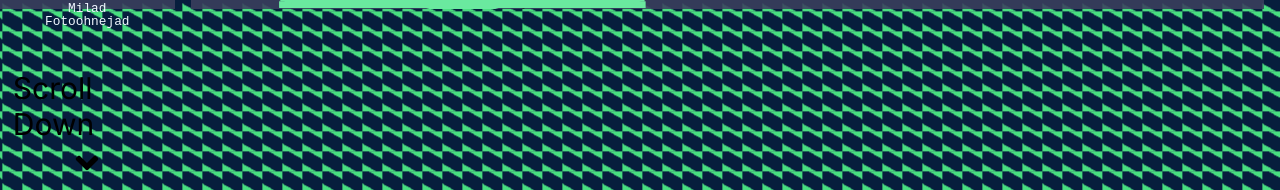
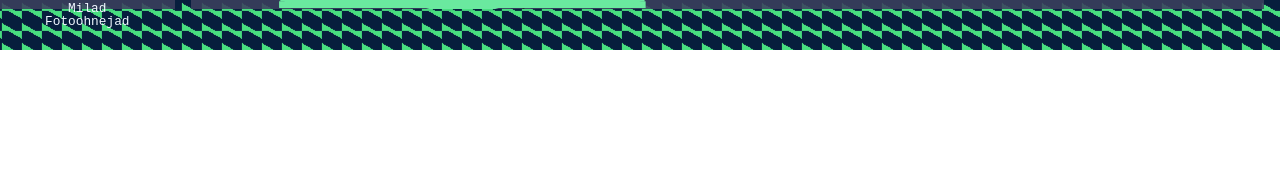
Before and after one commit to Milad-fotoohnejad/My_Portfolio, a Next.js app: page / in a window 1280 px wide. Shown: the part 791-981 px from the top of the page. After the commit the page ends 841 px from the top, so only its background shows below. Built offline with nearby package versions, Linux system fonts and the light colour scheme.

Commit message:
Update desktopNav.tsx

```diff
--- a/app/components/desktopNav.tsx
+++ b/app/components/desktopNav.tsx
@@ -129,12 +129,6 @@ const Navigation = () => {
           </div>
         </footer>
       </div>
-      <div className="scroll-down flex flex-col text-4xl items-center">
-        <p className="mb-3 text-3xl">Scroll Down</p>
-        <div className="animate-bounce">
-          <FaAngleDown />
-        </div>
-      </div>
     </div>
   );
 };
```
